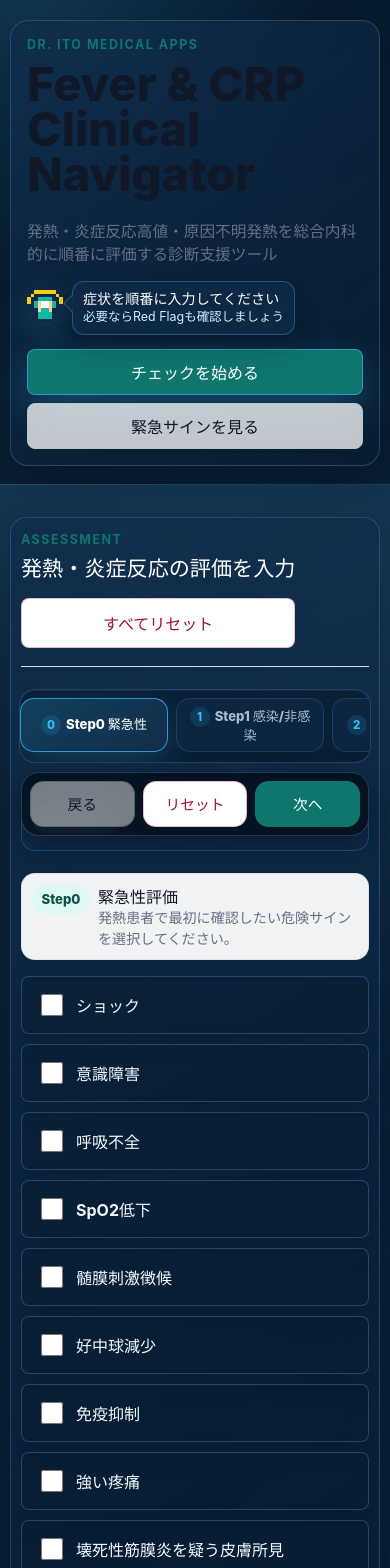
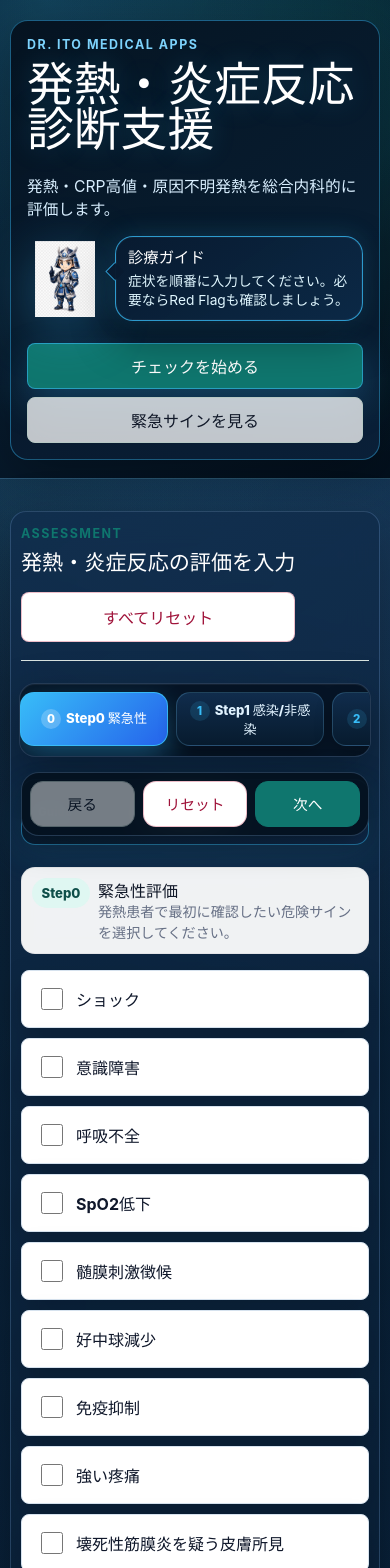
Before and after one commit to itooyoyo/fever-diagnostic-assistant, a React (Vite) app: page / in a window 390 px wide. Shown: the top 1568 px of the page. Built offline with nearby package versions, Linux system fonts and the light colour scheme.

Commit message:
fix(ui): improve fever app readability

```diff
--- a/src/App.css
+++ b/src/App.css
@@ -2090,3 +2090,258 @@ select option {
     gap: 8px;
   }
 }
+
+/* Medical AI contrast pass */
+.hero-section {
+  background:
+    radial-gradient(circle at 12% 0%, rgba(56, 189, 248, 0.26), transparent 26rem),
+    radial-gradient(circle at 88% 16%, rgba(16, 185, 129, 0.12), transparent 24rem),
+    linear-gradient(145deg, #04111f 0%, #071b2e 52%, #03101d 100%);
+}
+
+.hero-copy {
+  max-width: 920px;
+  border-color: rgba(56, 189, 248, 0.42);
+  background: linear-gradient(145deg, rgba(5, 18, 31, 0.96), rgba(11, 34, 59, 0.9));
+}
+
+.hero-copy .eyebrow {
+  color: #7dd3fc;
+}
+
+.hero-copy h1 {
+  color: #ffffff;
+  text-shadow: 0 0 28px rgba(56, 189, 248, 0.22);
+}
+
+.hero-copy .lead {
+  color: #d9efff;
+}
+
+.guide-helper {
+  grid-template-columns: 88px minmax(0, 1fr);
+  gap: 16px;
+  max-width: min(100%, 660px);
+  margin-bottom: 22px;
+}
+
+.guide-helper img {
+  width: 88px;
+  height: 88px;
+  object-fit: contain;
+  image-rendering: auto;
+  filter: drop-shadow(0 12px 26px rgba(56, 189, 248, 0.3));
+}
+
+.guide-bubble {
+  gap: 5px;
+  border: 1px solid rgba(56, 189, 248, 0.78);
+  border-radius: 18px;
+  padding: 14px 16px;
+  background: linear-gradient(145deg, rgba(8, 27, 48, 0.98), rgba(12, 42, 72, 0.94));
+  box-shadow:
+    0 0 0 1px rgba(255, 255, 255, 0.04) inset,
+    0 0 24px rgba(56, 189, 248, 0.18),
+    0 18px 44px rgba(0, 0, 0, 0.34);
+}
+
+.guide-bubble::before {
+  left: -8px;
+  top: 32px;
+  border-color: rgba(56, 189, 248, 0.78);
+  background: rgba(8, 27, 48, 0.98);
+}
+
+.guide-bubble strong {
+  color: #ffffff;
+  font-size: 1.02rem;
+}
+
+.guide-bubble span {
+  color: #e0f7ff;
+  font-size: 0.94rem;
+}
+
+.step-tabs {
+  background: rgba(3, 13, 25, 0.72);
+  box-shadow:
+    0 18px 48px rgba(0, 0, 0, 0.28),
+    inset 0 1px 0 rgba(255, 255, 255, 0.06);
+}
+
+.step-tabs button {
+  border-color: rgba(125, 211, 252, 0.22);
+  background: linear-gradient(180deg, #102c4c, #071b2e);
+  color: #e0f2fe;
+  box-shadow: 0 8px 18px rgba(0, 0, 0, 0.24);
+}
+
+.step-tabs button.active {
+  border-color: rgba(56, 189, 248, 0.95);
+  background: linear-gradient(135deg, #38bdf8, #2563eb);
+  color: #ffffff;
+  box-shadow: 0 12px 30px rgba(56, 189, 248, 0.32);
+}
+
+.step-tabs button.active::before {
+  background: rgba(255, 255, 255, 0.22);
+  color: #ffffff;
+}
+
+.choice-group,
+.toggle-card,
+.category-toggle-card,
+.radio-card,
+.field-row,
+.unit-input,
+.todo-item {
+  border-color: #d6e2ee;
+  background: #ffffff;
+  color: #0f172a;
+}
+
+.choice-group legend,
+.toggle-card,
+.toggle-card span,
+.category-toggle-card,
+.category-toggle-card strong,
+.category-toggle-card small,
+.radio-card,
+.field-row label,
+.todo-item span {
+  color: #0f172a;
+}
+
+.choice-group p,
+.category-toggle-card small,
+.field-hint,
+.unit-input small {
+  color: #64748b;
+}
+
+.toggle-card:has(input:checked),
+.category-toggle-card.active,
+.radio-card:has(input:checked) {
+  border-color: #2563eb;
+  background: #eff6ff;
+  color: #0f172a;
+  box-shadow: 0 0 0 2px rgba(37, 99, 235, 0.14);
+}
+
+.toggle-card.danger-toggle:has(input:checked) {
+  border-color: #ef4444;
+  background: #fff1f2;
+}
+
+.toggle-card.danger-toggle:has(input:checked) span {
+  color: #b91c1c;
+}
+
+.input-guide-card {
+  border-color: rgba(56, 189, 248, 0.56);
+  background: linear-gradient(145deg, rgba(7, 27, 46, 0.98), rgba(16, 44, 76, 0.94));
+  box-shadow: 0 12px 34px rgba(56, 189, 248, 0.13);
+}
+
+.input-guide-disclosure summary::before {
+  content: "Guide";
+  display: inline-grid;
+  min-width: 46px;
+  min-height: 24px;
+  margin-right: 8px;
+  place-items: center;
+  border-radius: 999px;
+  background: rgba(56, 189, 248, 0.18);
+  color: #7dd3fc;
+  font-size: 0.72rem;
+  font-weight: 900;
+}
+
+.input-guide-card p {
+  color: #e0f7ff;
+}
+
+.red-flag-banner {
+  border-color: rgba(239, 68, 68, 0.76);
+  background: linear-gradient(145deg, rgba(69, 10, 10, 0.8), rgba(7, 27, 46, 0.94));
+  box-shadow: 0 0 28px rgba(239, 68, 68, 0.18);
+}
+
+.red-flag-banner h3 {
+  color: #ffffff;
+}
+
+.red-flag-banner li {
+  border: 1px solid rgba(239, 68, 68, 0.28);
+  background: #ffffff;
+  color: #b91c1c;
+  box-shadow: 0 8px 18px rgba(0, 0, 0, 0.12);
+}
+
+.step-card,
+.step-summary,
+.summary-section {
+  border-color: rgba(125, 211, 252, 0.28);
+  background: linear-gradient(145deg, rgba(8, 27, 48, 0.96), rgba(13, 42, 70, 0.9));
+}
+
+.structured-block,
+.disease-card-section {
+  border-color: rgba(125, 211, 252, 0.22);
+  background: rgba(3, 13, 25, 0.52);
+}
+
+.step-card h3,
+.step-card h4,
+.step-summary h3,
+.step-summary h4,
+.structured-block h4,
+.disease-card-section h4 {
+  color: #ffffff;
+}
+
+.step-card p,
+.step-card li,
+.step-summary p,
+.step-summary li,
+.structured-block p,
+.structured-block li,
+.disease-card-section li,
+.disease-card-details li,
+.clinical-pearl-disclosure p {
+  color: #eef8ff;
+}
+
+.clinical-pearl-disclosure,
+.disease-card-details {
+  border-color: rgba(250, 204, 21, 0.56);
+  background: linear-gradient(145deg, rgba(63, 45, 4, 0.58), rgba(8, 27, 48, 0.92));
+}
+
+@media (max-width: 768px) {
+  .guide-helper {
+    grid-template-columns: 76px minmax(0, 1fr);
+    gap: 12px;
+  }
+
+  .guide-helper img {
+    width: 76px;
+    height: 76px;
+  }
+
+  .guide-bubble {
+    padding: 11px 12px;
+  }
+
+  .guide-bubble::before {
+    top: 28px;
+  }
+
+  .guide-bubble strong {
+    font-size: 0.96rem;
+  }
+
+  .guide-bubble span {
+    font-size: 0.86rem;
+  }
+}
--- a/src/App.jsx
+++ b/src/App.jsx
@@ -802,16 +802,16 @@ function App() {
     <main className="app-shell">
       <section className="hero-section">
         <div className="hero-copy">
-          <p className="eyebrow">Dr. Ito Medical Apps</p>
-          <h1>Fever &amp; CRP Clinical Navigator</h1>
+          <p className="eyebrow">DR. ITO MEDICAL APPS</p>
+          <h1>発熱・炎症反応診断支援</h1>
           <p className="lead">
-            発熱・炎症反応高値・原因不明発熱を総合内科的に順番に評価する診断支援ツール
+            発熱・CRP高値・原因不明発熱を総合内科的に評価します。
           </p>
           <div className="guide-helper" aria-label="診療ガイド">
             <img src={guideCharacter} alt="" />
             <div className="guide-bubble">
-              <strong>症状を順番に入力してください</strong>
-              <span>必要ならRed Flagも確認しましょう</span>
+              <strong>診療ガイド</strong>
+              <span>症状を順番に入力してください。必要ならRed Flagも確認しましょう。</span>
             </div>
           </div>
           <div className="hero-actions" aria-label="主要操作">
```
Also changed, not shown: src/assets/guide-character.png.
